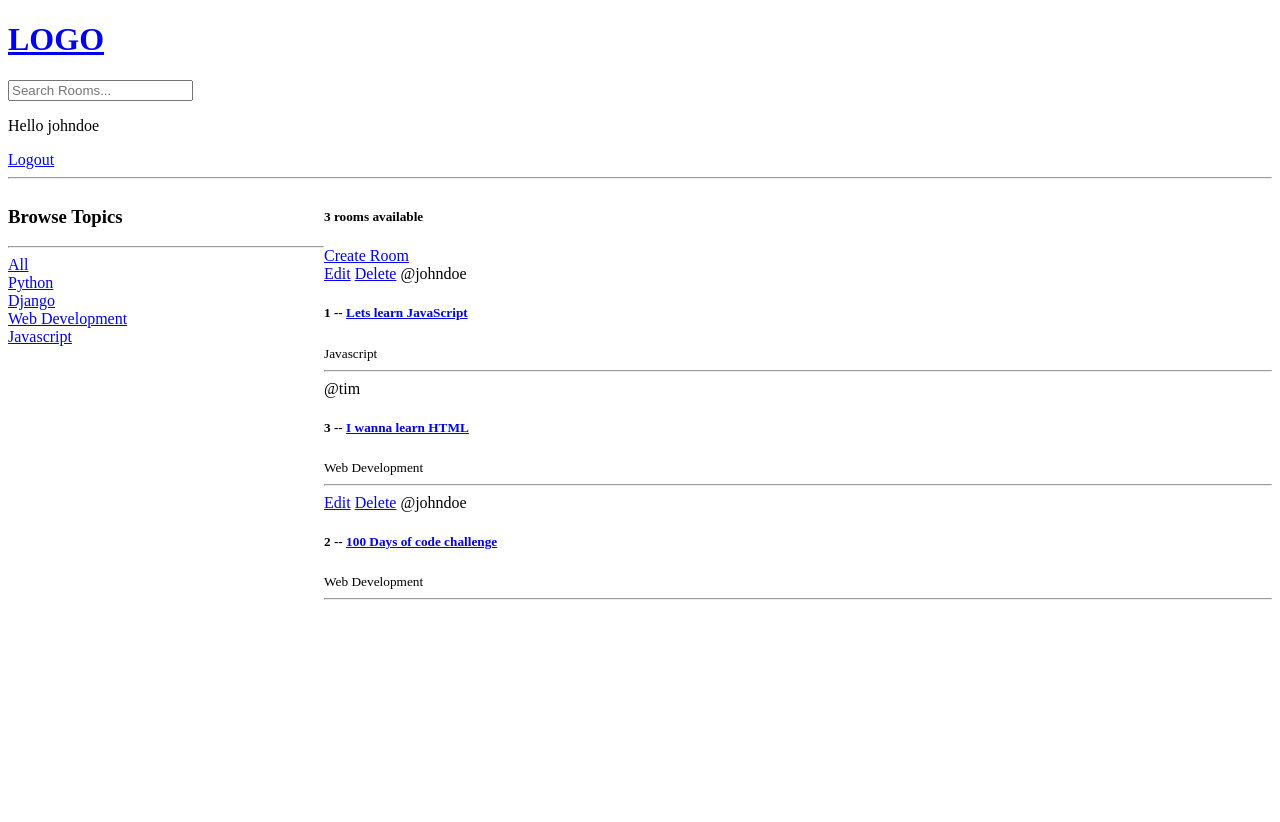
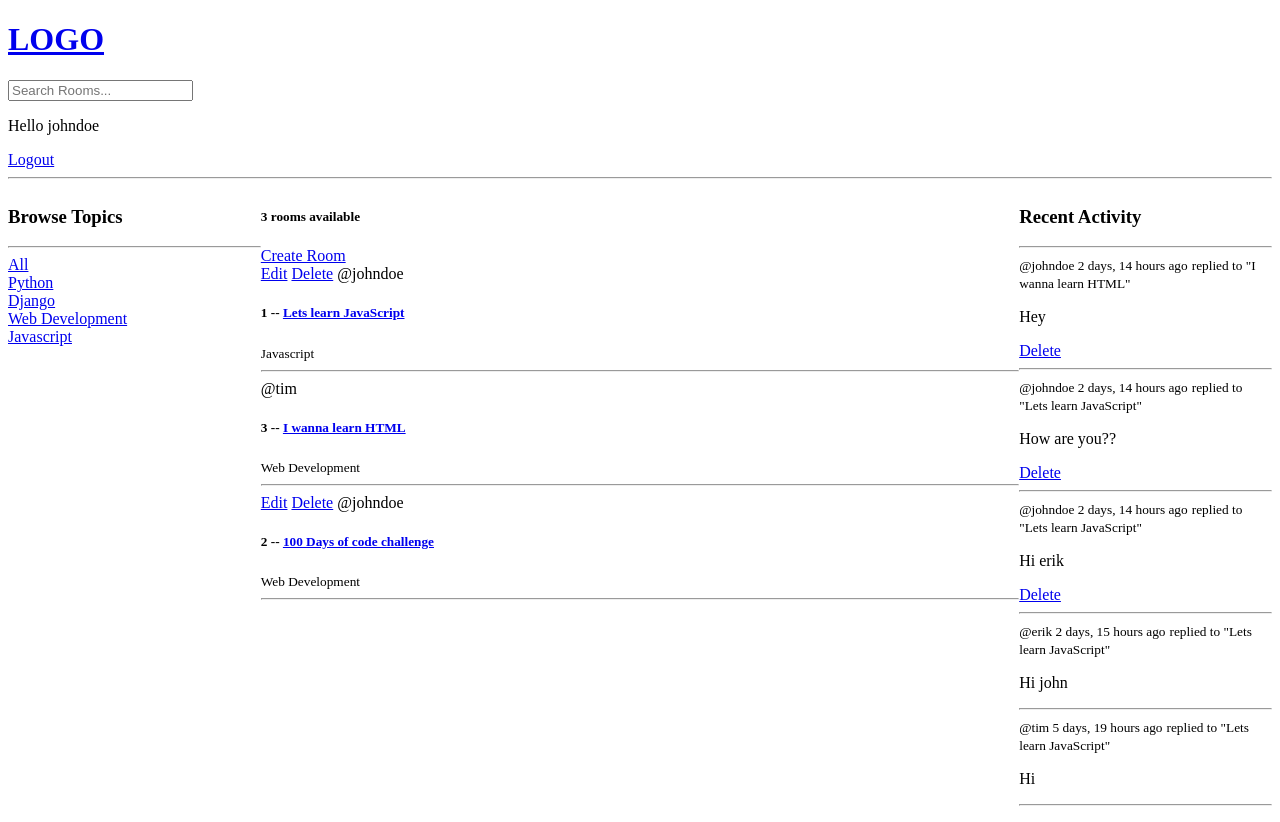
Before and after one commit to sc0rp10n16/studybud, a Django app: page / in a window 1280 px wide. Before the commit the page ends 600 px from the top, so only its background shows below. Run offline with Django 4.2, Linux system fonts and the light colour scheme; a user stored in the database is signed in; data comes from the database, SQL or seed files in the repository; both versions use the stored data as it was after the commit.

Commit message:
Activity feed added

```diff
--- /dev/null
+++ b/base/templates/base/activity_component.html
@@ -0,0 +1,14 @@
+<h3>Recent Activity</h3>
+<hr />
+{% for message in room_messages %}
+<div>
+    <small>@{{message.user}} {{message.created|timesince}} ago</small>
+    <small>replied to "{{message.room}}"</small>
+
+    <p>{{message}}</p>
+    {% if request.user == message.user %}
+    <a href="{% url 'delete-message' message.id %}">Delete</a>
+    {% endif %}
+    <hr />
+</div>
+{% endfor %}
--- /dev/null
+++ b/base/templates/base/feed_component.html
@@ -0,0 +1,13 @@
+{% for room in rooms %}
+<div>
+    {% if request.user == room.host %}
+    <a href="{% url 'update-room' room.id %}">Edit</a>
+    <a href="{% url 'delete-room' room.id %}">Delete</a>
+    {% endif %}
+
+    <span>@{{room.host.username}} </span>
+    <h5>{{room.id}} -- <a href="{% url 'room' room.id %}">{{room.name}}</a></h5>
+    <small>{{room.topic.name}} </small>
+    <hr />
+</div>
+{% endfor %}
--- a/base/templates/base/home.html
+++ b/base/templates/base/home.html
@@ -5,7 +5,7 @@
 <style>
     .home-container{
         display: grid;
-        grid-template-columns: 1fr 3fr;
+        grid-template-columns: 1fr 3fr 1fr;
     }
 </style>
 
@@ -13,36 +13,18 @@
 
     <div class= "home-container">
         <div>
-            <h3>Browse Topics</h3>
-            <hr>
-
-            <div>
-                <a href="{% url 'home' %}">All</a>
-            </div>
-            {% for topic in topics %}
-                <div>
-                    <a href="{% url 'home' %}?q={{topic.name}}">{{topic.name}}</a>
-                </div>
-            {% endfor %}
+            {% include "base/topics_component.html" %}
         </div>
         <div>
             <h5>{{room_count}} rooms available</h5>
             <a href="{% url 'create-room' %}">Create Room</a>
             <div>
-                {% for room in rooms %}
-                <div>
-                    {% if request.user == room.host %}
-                    <a href="{% url 'update-room' room.id %}">Edit</a>
-                    <a href="{% url 'delete-room' room.id %}">Delete</a>
-                    {% endif %}
+                {% include "base/feed_component.html" %}
+            </div>
+        </div>
 
-                    <span>@{{room.host.username}} </span>
-                    <h5>{{room.id}} -- <a href="{% url 'room' room.id %}">{{room.name}}</a> </h5>
-                    <small>{{room.topic.name}} </small>
-                    <hr>
-                </div>
-                {% endfor %}
-            </div>
+        <div>
+            {% include "base/activity_component.html" %}
         </div>
 
     </div>
--- /dev/null
+++ b/base/templates/base/topics_component.html
@@ -0,0 +1,11 @@
+<h3>Browse Topics</h3>
+<hr />
+
+<div>
+    <a href="{% url 'home' %}">All</a>
+</div>
+{% for topic in topics %}
+<div>
+    <a href="{% url 'home' %}?q={{topic.name}}">{{topic.name}}</a>
+</div>
+{% endfor %}
--- a/base/views.py
+++ b/base/views.py
@@ -78,8 +78,13 @@ def home(request):
 
     topics = Topic.objects.all()
     room_count = rooms.count()
+    room_messages = Message.objects.filter(Q(room__topic__name__icontains =q)).order_by('-created')
 
-    context = {'rooms': rooms, 'topics': topics, 'room_count': room_count}
+    context = {
+        'rooms': rooms,
+        'topics': topics,
+        'room_count': room_count,
+        'room_messages': room_messages}
     return render(request, 'base/home.html', context)
 
 
```
Also changed, not shown: db.sqlite3.
